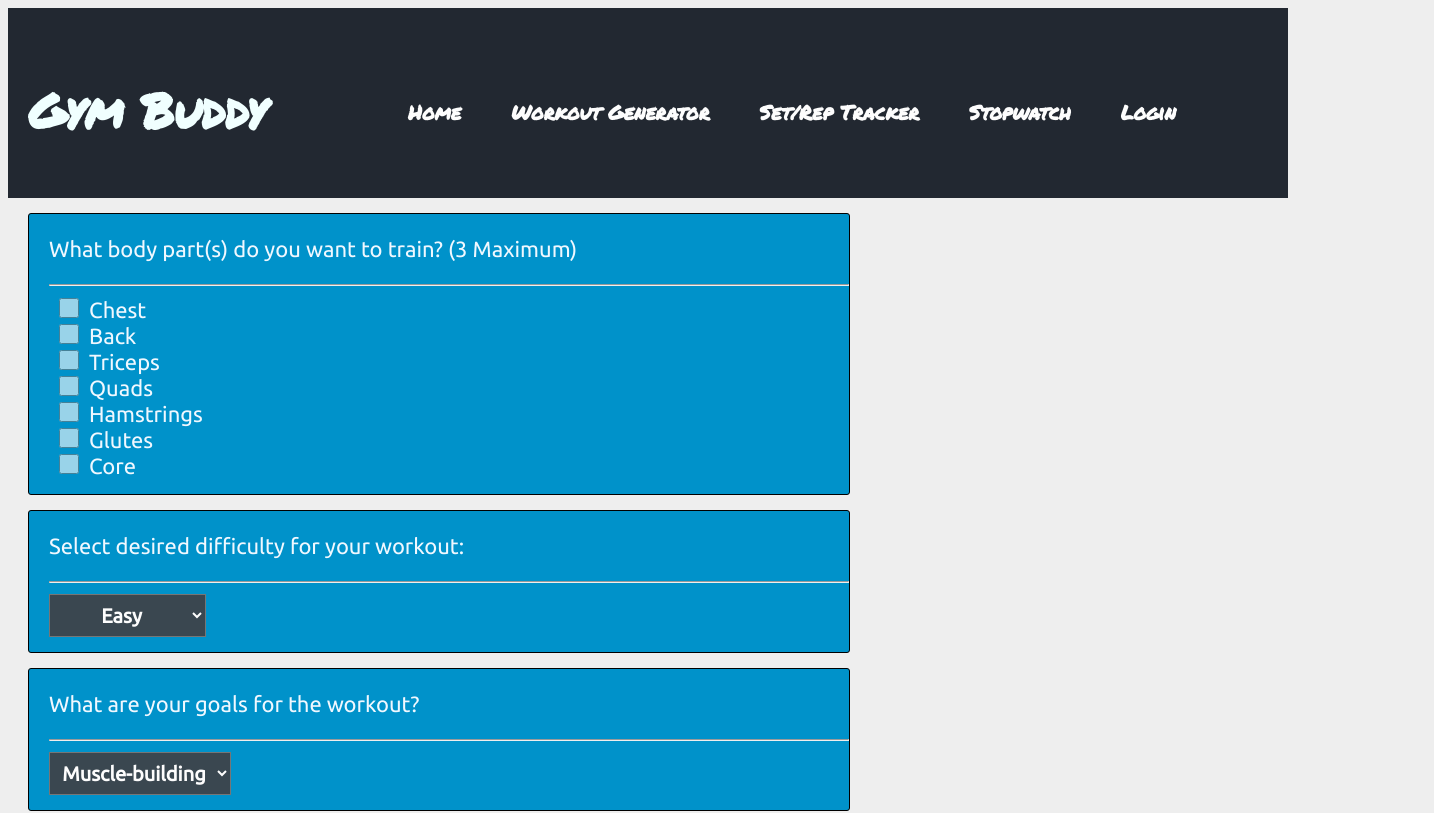
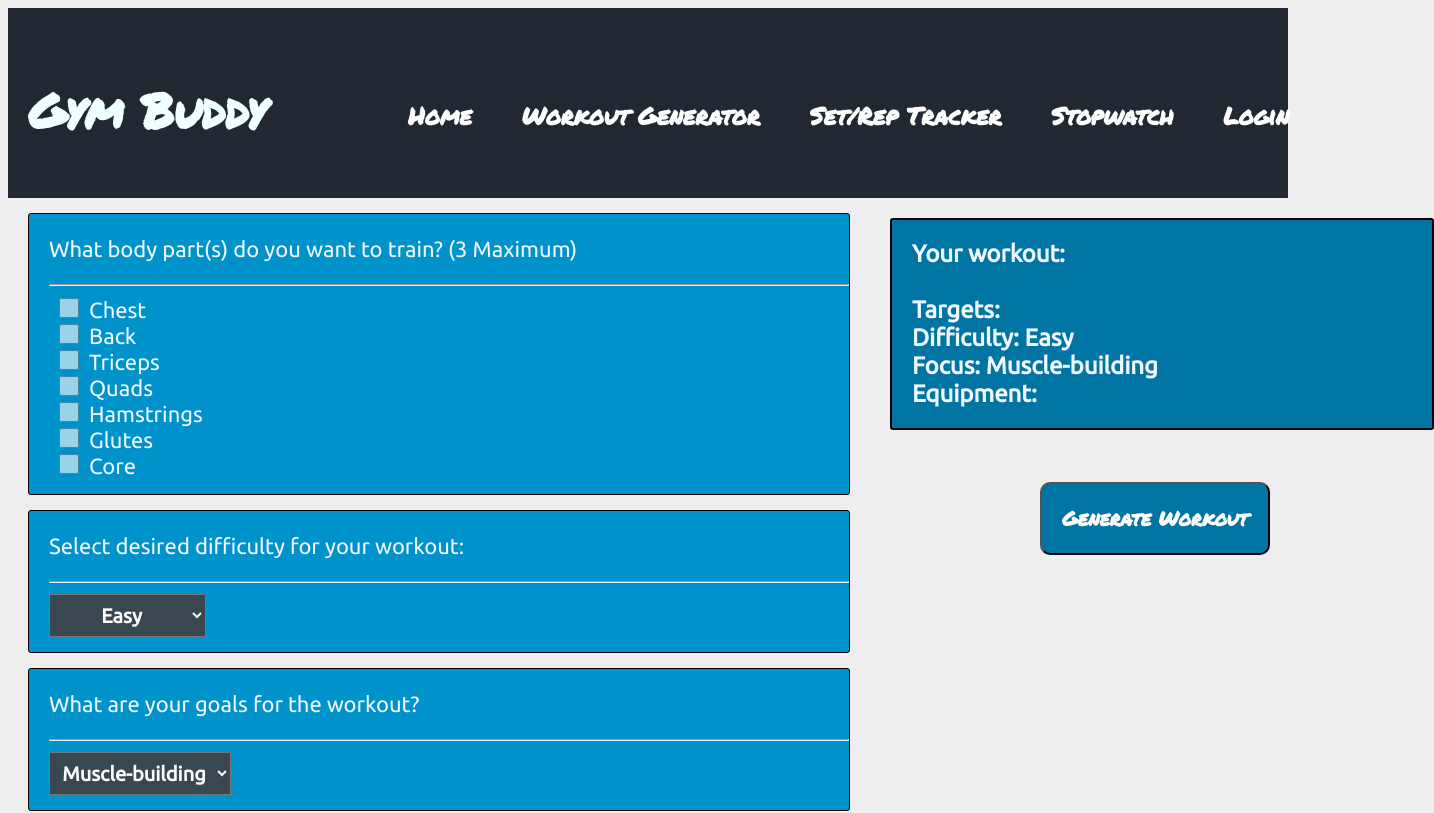
Before and after one commit to b-e-n-murray/react-gym-buddy-app, a React (Create React App) app: page / in a window 1280 px wide. Shown: the top 813 px of the page, 1434 px wide, since content can reach past the window. Built offline with nearby package versions, Linux system fonts and the light colour scheme; a web font is replaced by a local one.

Commit message:
further css - positioning

```diff
--- a/src/App.css
+++ b/src/App.css
@@ -23,7 +23,7 @@
   font-family: "Permanent Marker";
   width: fit-content;
   justify-content: center;
-  font-size: 20px;
+  font-size: 24px;
   text-align: center;
   font-weight: 700;
   border-radius: 10px;
@@ -43,12 +43,15 @@
   height: 0px;
   margin-left: 20px;
 }
-
-.allInputs {
+.inputs-and-summary {
+  display: flex;
   font-family: "Ubuntu", sans-serif;
   font-weight: 500;
   font-size: 22px;
   color: aliceblue;
+}
+.allInputs {
+  width: max-content;
 }
 
 .single-input {
@@ -86,6 +89,7 @@
 .workout-summary {
   border: solid 2px black;
   padding: 20px;
+  margin-top: 20px;
   border-radius: 3px;
   width: 800px;
   height: fit-content;
@@ -96,17 +100,27 @@
   font-size: 24px;
 }
 
+.summary-and-btn-ctn {
+  position: sticky;
+}
+
 .generateButton {
   color: #fdfdfd;
-  font-family: "Ubuntu", sans-serif;
+  height: fit-content;
+  font-family: "Permanent Marker", cursive;
   font-size: 20px;
   text-align: center;
   font-weight: 700;
   padding: 20px;
   background: #0074a2;
   border-radius: 10px;
-  margin-left: 40px;
+  margin-left: 190px;
   display: flex;
+  cursor: pointer;
+}
+.generateButton:hover {
+  background-color: #0092ca;
+  font-size: 22px;
 }
 
 .workout {
--- a/src/components/UserPrompts.tsx
+++ b/src/components/UserPrompts.tsx
@@ -46,6 +46,7 @@ function UserPrompts(): JSX.Element {
 
   return (
     <>
+      <div className="inputs-and-summary">
         <div className="allInputs">
           <div className="single-input">
             <p>What body part(s) do you want to train? (3 Maximum)</p>
@@ -162,6 +163,8 @@ function UserPrompts(): JSX.Element {
             </div>
           </div>
           <br /> <br />
+        </div>
+        <div className="summary-and-btn-ctn">
           <div className="workout-summary">
             Your workout:
             <br /> <br />
@@ -188,6 +191,8 @@ function UserPrompts(): JSX.Element {
           <button className="generateButton" onClick={handleGenerateWorkout}>
             Generate Workout
           </button>
+        </div>
+      </div>
       <ul className="workout">
         {workout.map((exercise) => (
           <>
@@ -206,7 +211,6 @@ function UserPrompts(): JSX.Element {
           </>
         ))}
       </ul>
-      </div>
     </>
   );
 }
```
Lines whose indentation alone changed are shown as unchanged.
